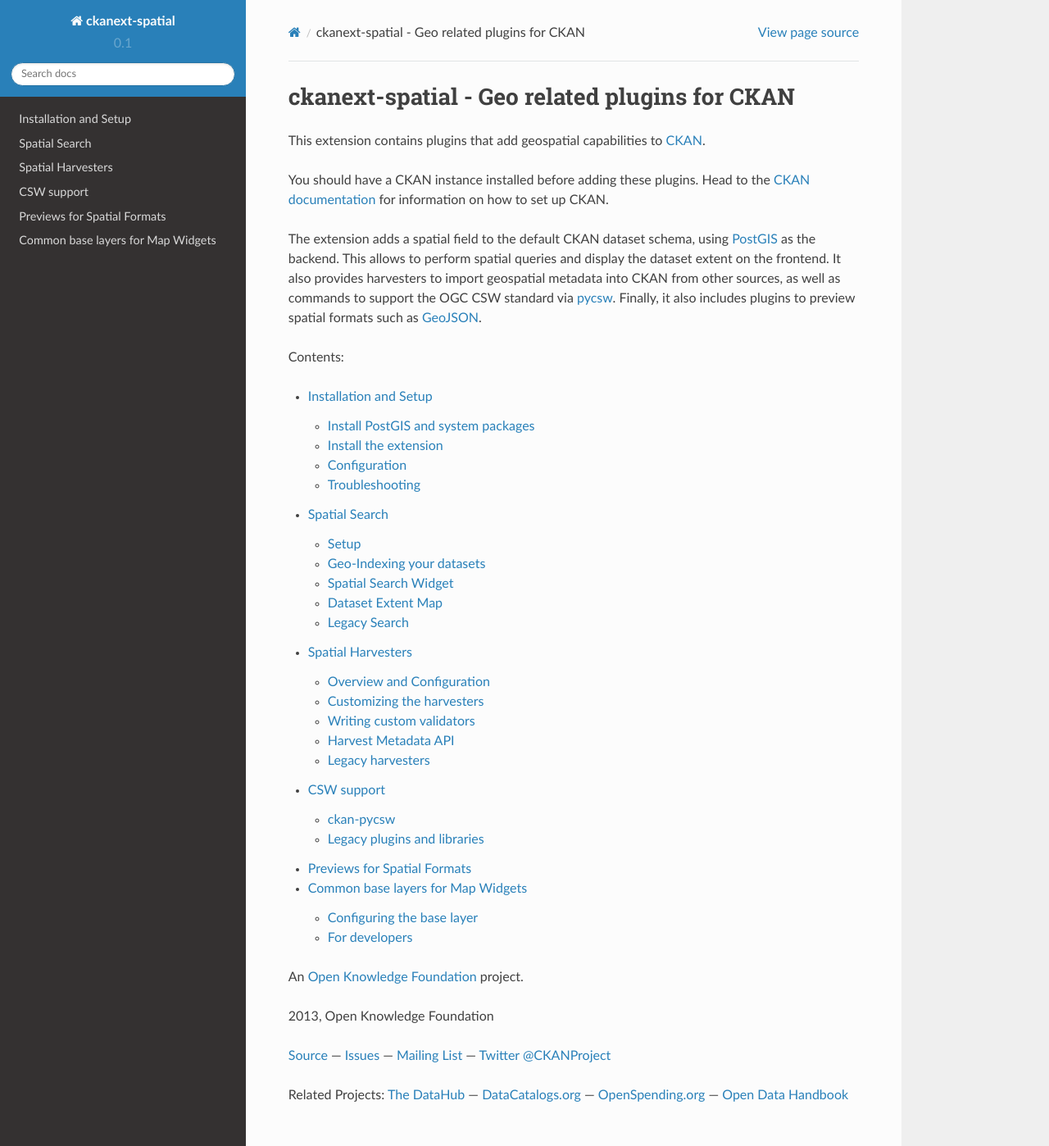
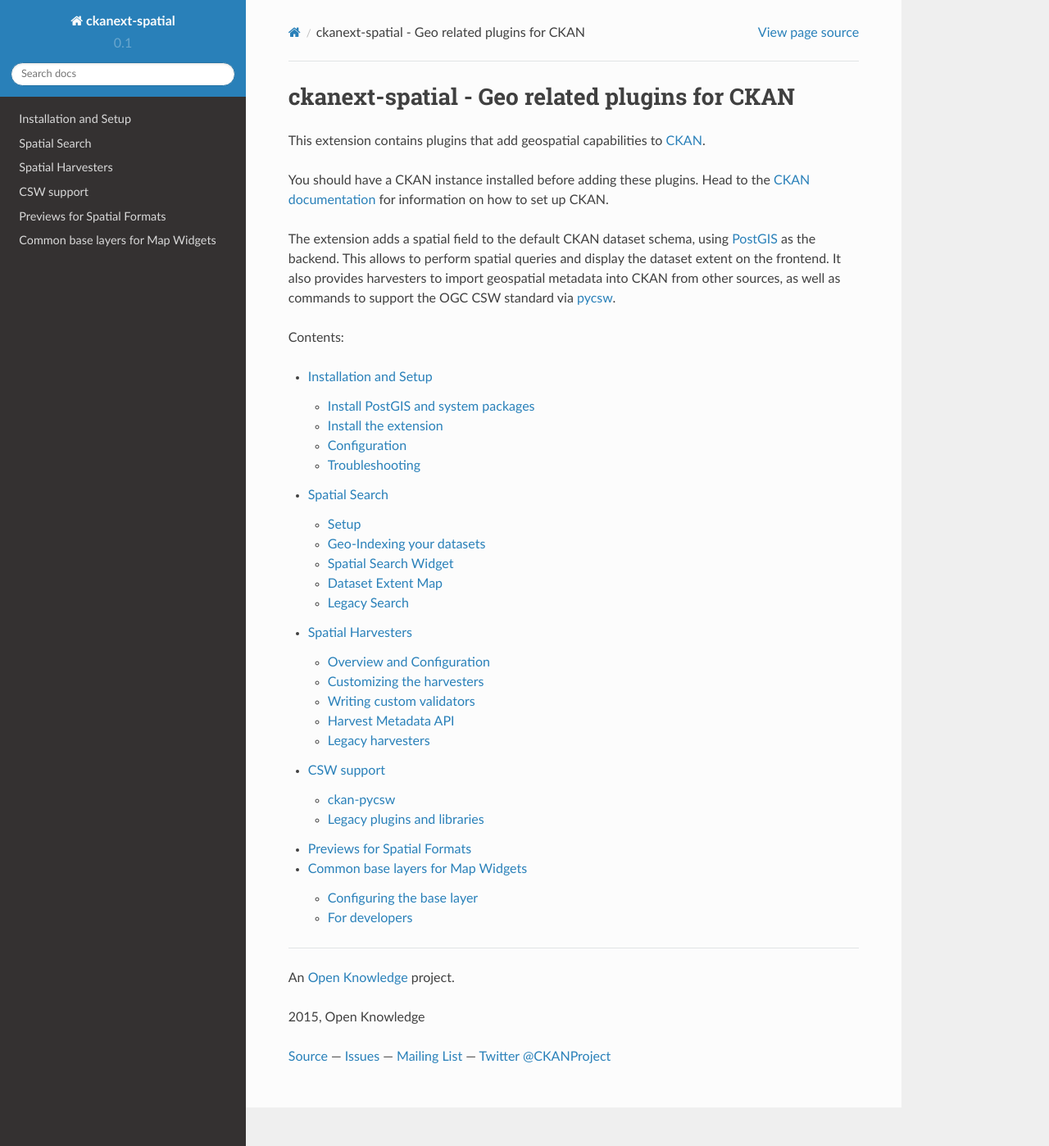
Before and after one commit to ckan/ckanext-spatial, a Sphinx documentation site: the page built from doc/index.rst, in a window 1280 px wide and 1398 px high. Shown: the whole window at 82% size. Built offline with Sphinx 7.4.7 and the Read the Docs theme 2.0.0, drawn with Linux system fonts in a browser that asks for light colours.

Commit message:
Minor doc tweaks

```diff
--- a/doc/_templates/footer.html
+++ b/doc/_templates/footer.html
@@ -1,4 +1,8 @@
-<p>An <a href="http://okfn.org">Open Knowledge Foundation</a> project.</p>
+<div>
+
+  <hr/ >
+
+  <p>An <a href="http://okfn.org">Open Knowledge</a> project.</p>
 
   <p class="copyright">
   {%- if show_copyright %}
@@ -16,13 +20,4 @@
   <a href="http://twitter.com/CKANProject">Twitter @CKANProject</a>
   </p>
 
-<p>
-Related Projects:
-<a href="http://thedatahub.org/">The DataHub</a>
-&mdash;
-<a href="http://datacatalogs.org">DataCatalogs.org</a>
-&mdash;
-<a href="http://openspending.org">OpenSpending.org</a>
-&mdash;
-<a href="http://opendatahandbook.org">Open Data Handbook</a>
-</p>
+</div>
--- a/doc/conf.py
+++ b/doc/conf.py
@@ -41,7 +41,7 @@
 
 # General information about the project.
 project = u'ckanext-spatial'
-copyright = u'2013, Open Knowledge Foundation'
+copyright = u'2015, Open Knowledge'
 
 # The version info for the project you're documenting, acts as replacement for
 # |version| and |release|, also used in various other places throughout the
--- a/doc/index.rst
+++ b/doc/index.rst
@@ -11,9 +11,7 @@
 using PostGIS_ as the backend. This allows to perform spatial queries and
 display the dataset extent on the frontend. It also provides harvesters to
 import geospatial metadata into CKAN from other sources, as well as commands
-to support the OGC CSW standard via pycsw_. Finally, it also includes plugins to preview
-spatial formats such as GeoJSON_.
-
+to support the OGC CSW standard via pycsw_.
 
 Contents:
 
--- a/doc/spatial-search.rst
+++ b/doc/spatial-search.rst
@@ -106,6 +106,7 @@
             <field name="minx" type="float" indexed="true" stored="true" />
             <field name="miny" type="float" indexed="true" stored="true" />
         </fields>
+
     The solr schema file is typically located at: (..)/src/ckan/ckan/config/solr/schema.xml
 
 * ``solr-spatial-field``
```
Also changed, not shown: doc/_static/ckanlogo.png (deleted), doc/_static/preview-geojson.png (deleted), doc/_static/preview-wms.png (deleted). Lines whose indentation alone changed are shown as unchanged.
